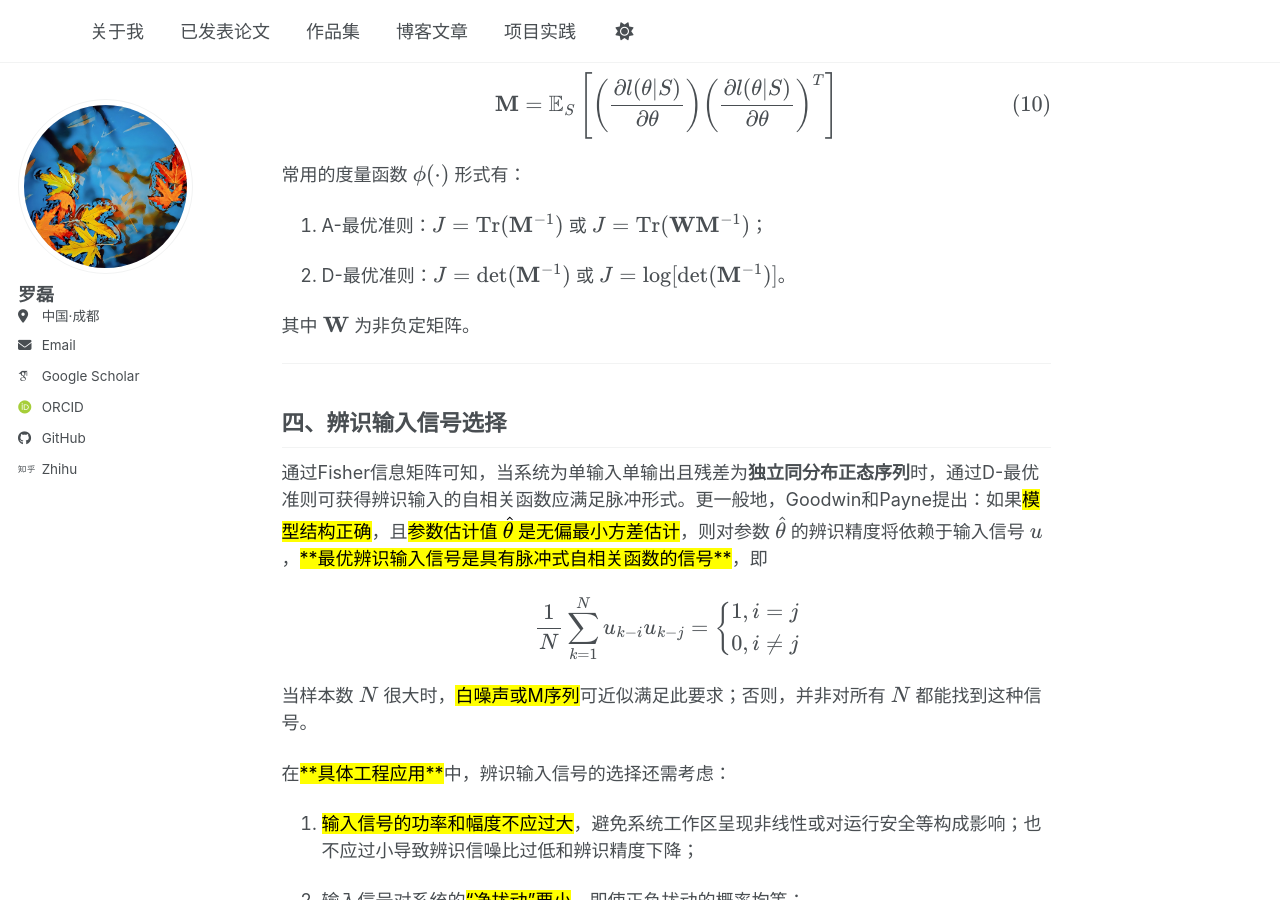
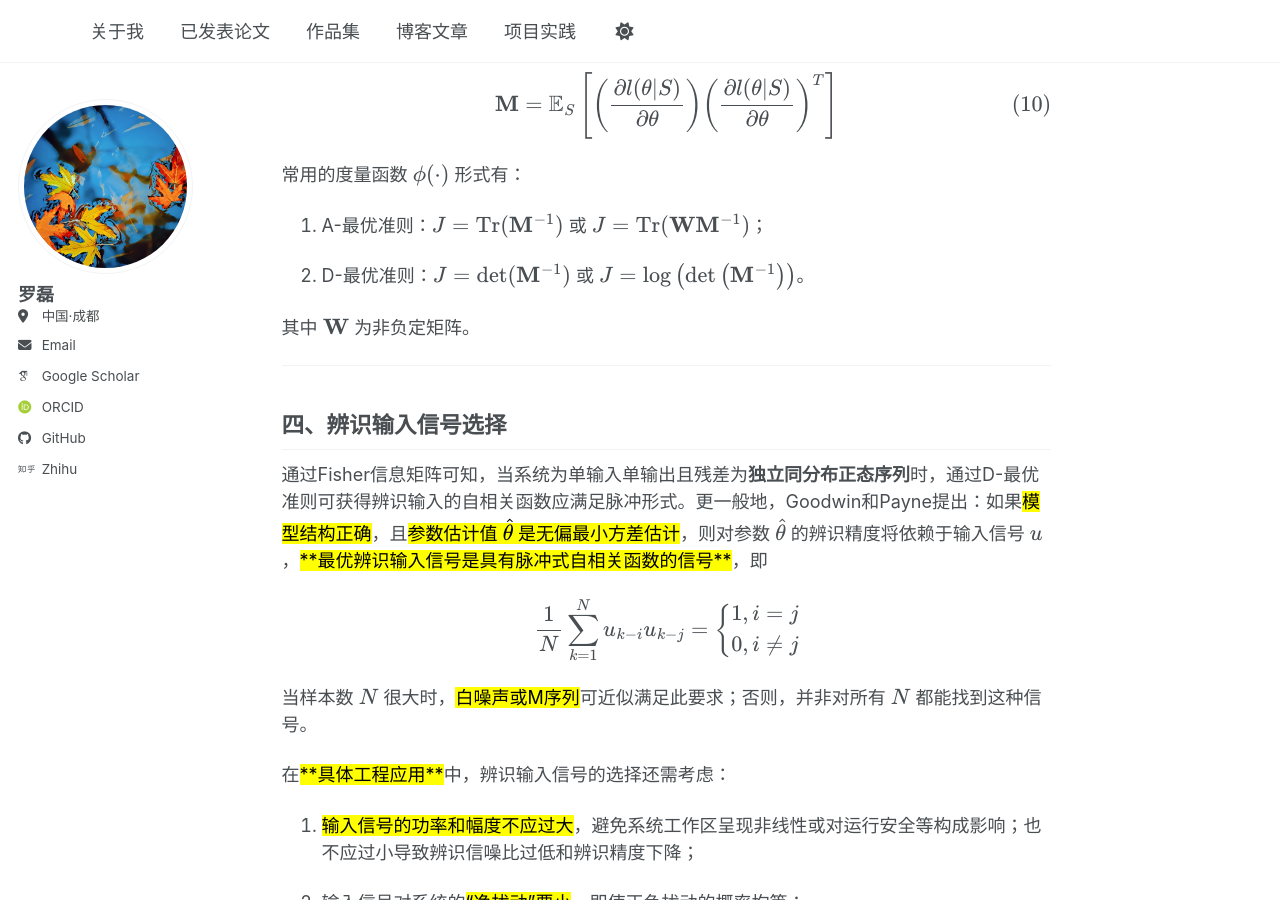
Before and after one commit to Ulti-Dreisteine/academicpages, a Jekyll site: the page built from _posts/2026-05-25-Fisher信息量与系统辨识.md, in a window 1280 px wide and 900 px high, scrolled down 2036 px. Built offline with Jekyll 4.4.1, drawn with Linux system fonts in a browser that asks for light colours; some web fonts are replaced; a script bundle is joined from its source files by our own code; library files that are not in the unit come from our copies.

Commit message:
更新：修正文档格式，删除多余空行并优化D-最优准则的公式表示

```diff
--- a/_posts/2026-05-25-Fisher信息量与系统辨识.md
+++ b/_posts/2026-05-25-Fisher信息量与系统辨识.md
@@ -3,7 +3,6 @@
 date: 2026-05-25
 mathjax: true
 ---
-
 
 若随机变量 $X$ 的分布依赖于参数 $\theta$，则Fisher信息是用于度量 $X$ 所携带的关于参数 $\theta$ 的信息量。
 
@@ -13,35 +12,27 @@
 
 设随机变量 $X$ 的概率依赖于参数 $\theta$，概率密度函数为：
 
-
 $$
 p(X;\theta) \tag{1}
 $$
 
-
 如果采集得到了 $X$ 的一系列样本 $\{x_i|i=1,2,\cdots,N\}$，采用最大似然估计（maximum likelihood estimation, MLE）对 $\theta$ 进行估计时，定义的似然函数为：
-
 
 $$
 L(\theta) = \prod_{i=1}^{N}p(x_i;\theta) \tag{2}
 $$
 
-
 两边取自然对数有：
-
 
 $$
 l(\theta)=\ln L(\theta) = \sum_{i=1}^n \ln p(x_i;\theta) \tag{3}
 $$
 
-
 取使得 $l(\theta)$ 最大的 $\theta$ 作为参数估计结果 $\hat\theta_{MLE}$，此时有
-
 
 $$
 \frac{\partial l(\theta)}{\partial \theta}\Big|_{\theta ={\hat\theta_{MLE}}} =0 \tag{4}
 $$
-
 
 式（3）左侧似然函数关于参数的偏导数被称为<mark>评估分数</mark>（score）。
 
@@ -108,7 +99,7 @@
 
 1. A-最优准则：$J = {\rm Tr}({\mathbf{M}}^{-1})$ 或 $J = {\rm Tr}({\mathbf W}{\mathbf M}^{-1})$；
 
-2. D-最优准则：$J = \det({\mathbf M}^{-1})$ 或 $J = \log[\det({\mathbf M}^{-1})]$。
+2. D-最优准则：$J = \det({\mathbf M}^{-1})$ 或 $J = \log\left(\det\left({\mathbf M}^{-1}\right)\right)$。
 
 其中 $\mathbf W$ 为非负定矩阵。
 
```
